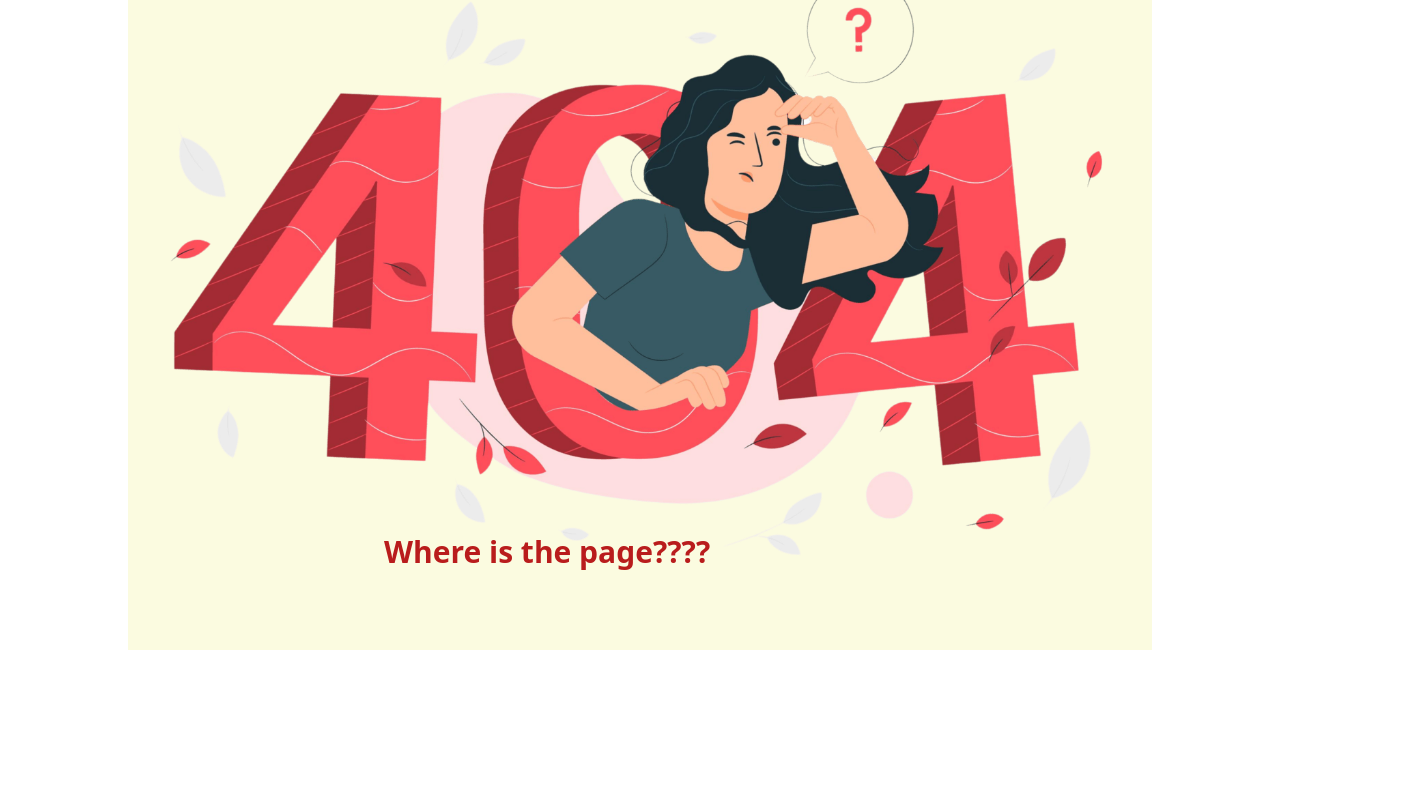
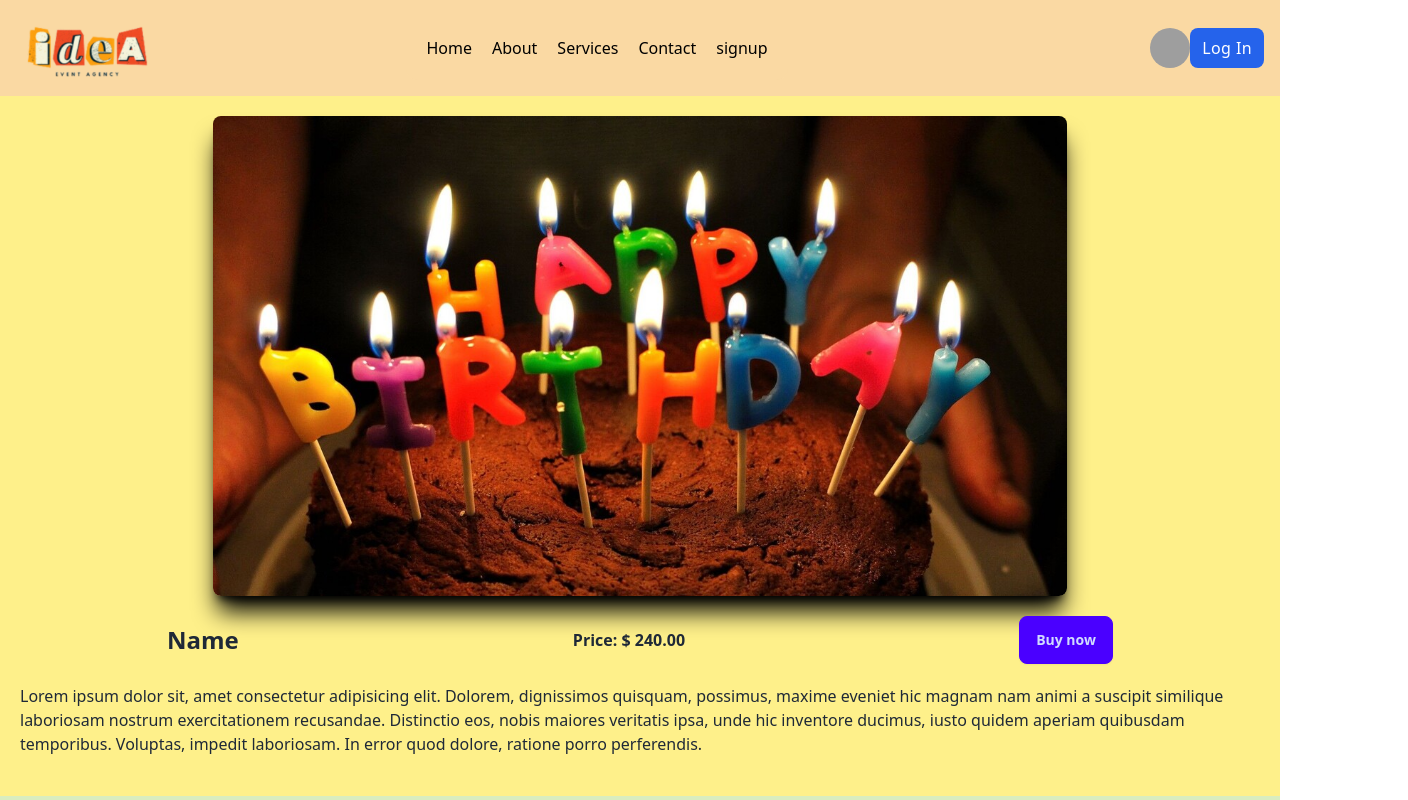
Before and after one commit to faysalkhan837/event-management, a React (Vite) app: page /details in a window 1280 px wide. Shown: the top 800 px of the page, 1408 px wide, since content can reach past the window. Built offline with nearby package versions, Linux system fonts and the light colour scheme; no server answers; grey boxes are pictures that could not be loaded.

Commit message:
trying to do something

```diff
--- a/src/Component/Card/Card.jsx
+++ b/src/Component/Card/Card.jsx
@@ -2,7 +2,7 @@ import { Link } from "react-router-dom";
 import "./card.css";
 
 const Card = ({ data }) => {
-    const { name, price, image, smallDes } = data;
+    const { name, price, smallDes, id } = data;
     return (
         <div className="w-full max-w-sm overflow-hidden bg-[#e7e3e2] rounded-lg shadow dark:bg-gray-800">
             <img className="object-cover w-full h-56" src="https://images.unsplash.com/photo-1542156822-6924d1a71ace?ixlib=rb-1.2.1&ixid=eyJhcHBfaWQiOjEyMDd9&auto=format&fit=crop&w=500&q=60" alt="avatar" />
@@ -13,7 +13,7 @@ const Card = ({ data }) => {
                     <p className="text-1xl font-bold">Price: <span className="text-base font-normal">${price}</span></p>
                 </div>
                 <h1 className="py-4">{smallDes}</h1>
-                <Link to='/details'>
+                <Link to={`/details/${id}`}>
                     <button className="w-full bg-[#fcbfa0] rounded-lg py-3 font-bold shadow-lg">Details</button>
                 </Link>
             </div>
--- a/src/Component/Navbar/Navbar.jsx
+++ b/src/Component/Navbar/Navbar.jsx
@@ -58,7 +58,7 @@ const Navbar = () => {
               <div>
                 <img
                   className="object-cover w-10 h-10 rounded-full"
-                  src={user ? user.photoURL : "" } alt=""/>
+                  src={user ? user.photoURL : "https://source.unsplash.com/40x40/?portrait?1" }/>
                 <div>
                   <h1 className="text-lg font-semibold text-gray-700 capitalize dark:text-white">
                     {user? user.displayName : ""}
@@ -73,11 +73,11 @@ const Navbar = () => {
                   user ?
                   <button onClick={handleLogout} className="px-3 py-2 font-medium tracking-wide text-white capitalize transition-colors duration-300 transform bg-blue-600 rounded-lg hover:bg-slate-300 focus:outline-none focus:ring focus:ring-blue-300 focus:ring-opacity-80 hover:text-black">
                   log Out
-                </button> :
+                  </button> :
                 <Link to='/login'>
                   <button className="px-3 py-2 font-medium tracking-wide text-white capitalize transition-colors duration-300 transform bg-blue-600 rounded-lg hover:bg-slate-300 focus:outline-none focus:ring focus:ring-blue-300 focus:ring-opacity-80 hover:text-black">
                   log In
-              </button>
+                  </button>
                 </Link>
                 }
               </div>
--- /dev/null
+++ b/src/Page/Details/Details.jsx
@@ -0,0 +1,24 @@
+
+
+
+const Details = () => {
+
+    return (
+        <div className="py-5 bg-yellow-200">
+           <div className="w-2/3  mx-auto rounded-lg shadow-black shadow-xl">
+            <img className=" rounded-lg" src="birthDayBan.jpg" alt="" />
+           </div>
+           <div className="flex justify-around items-center pt-5">
+            <h1 className="text-2xl font-bold">Name</h1>
+            <h1 className="text-1xl font-bold">Price: $ 240.00</h1>
+            <button className="btn btn-primary">Buy now</button>
+           </div>
+           <div className="p-5">
+            <h1>Lorem ipsum dolor sit, amet consectetur adipisicing elit. Dolorem, dignissimos quisquam, possimus, maxime eveniet hic magnam nam animi a suscipit similique laboriosam nostrum exercitationem recusandae. Distinctio eos, nobis maiores veritatis ipsa, unde hic inventore ducimus, iusto quidem aperiam quibusdam temporibus. Voluptas, impedit laboriosam. In error quod dolore, ratione porro perferendis.</h1>
+           </div>
+
+        </div>
+    );
+};
+
+export default Details;
--- a/src/Page/SignUp/SignUp.jsx
+++ b/src/Page/SignUp/SignUp.jsx
@@ -31,7 +31,7 @@ const SignUp = () => {
                 console.log(error);
             })
     }
-    const handleGoogleLogin = () =>{
+    const handleGoogleLogin = () => {
         googleSignIn()
             .then(result => {
                 const user = result.user;
--- a/src/Routes/Routes.jsx
+++ b/src/Routes/Routes.jsx
@@ -4,6 +4,7 @@ import Home from "../Page/Home/Home";
 import SignUp from "../Page/SignUp/SignUp";
 import Login from "../Page/Login/Login";
 import ErrorPage from "../Component/ErrorPage/ErrorPage";
+import Details from "../Page/Details/Details";
 
 
 
@@ -25,6 +26,11 @@ export const router = createBrowserRouter([
             {
                 path:'/login',
                 element:<Login></Login>
+            },
+            {
+                path:'/details',
+                element:<Details></Details>,
+
             }
         ]
     }
```
Also changed, not shown: public/birthDayBan.jpg (added). Lines whose indentation alone changed are shown as unchanged.
